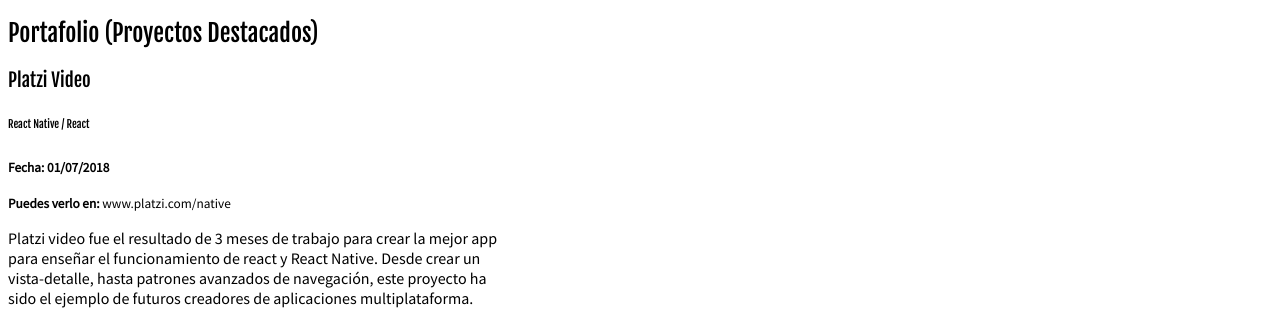
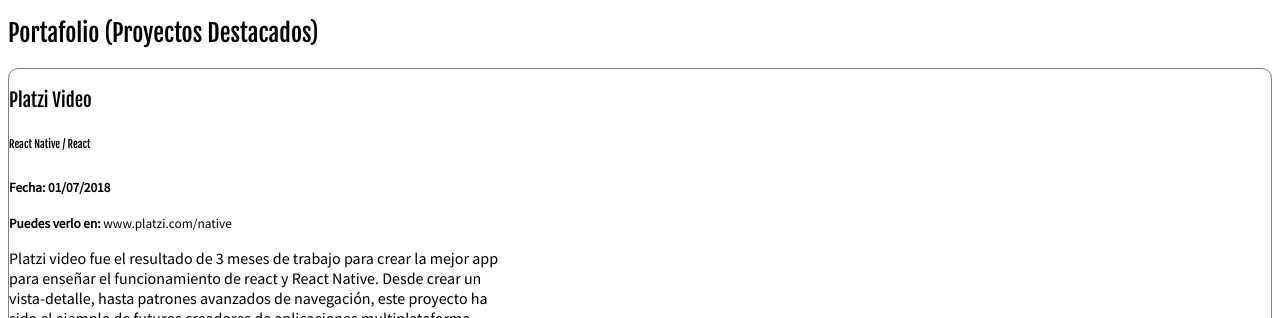
Before and after one commit to marluka/Desarrollo-Web, a plain HTML site: page index.html in a window 1280 px wide. Shown: the part 517-835 px from the top of the page. Drawn offline with Linux system fonts and the light colour scheme.

Commit message:
(Clase 22) Añadido border a la seccion del portafolio, clase project

```diff
--- a/css/estilos.css
+++ b/css/estilos.css
@@ -56,6 +56,11 @@
   background-position-x: right;
 }
 
+.project {
+  border: 1px solid gray;
+  border-radius: 10px;
+}
+
 .project-details {
   width: 500px;
 }
```
